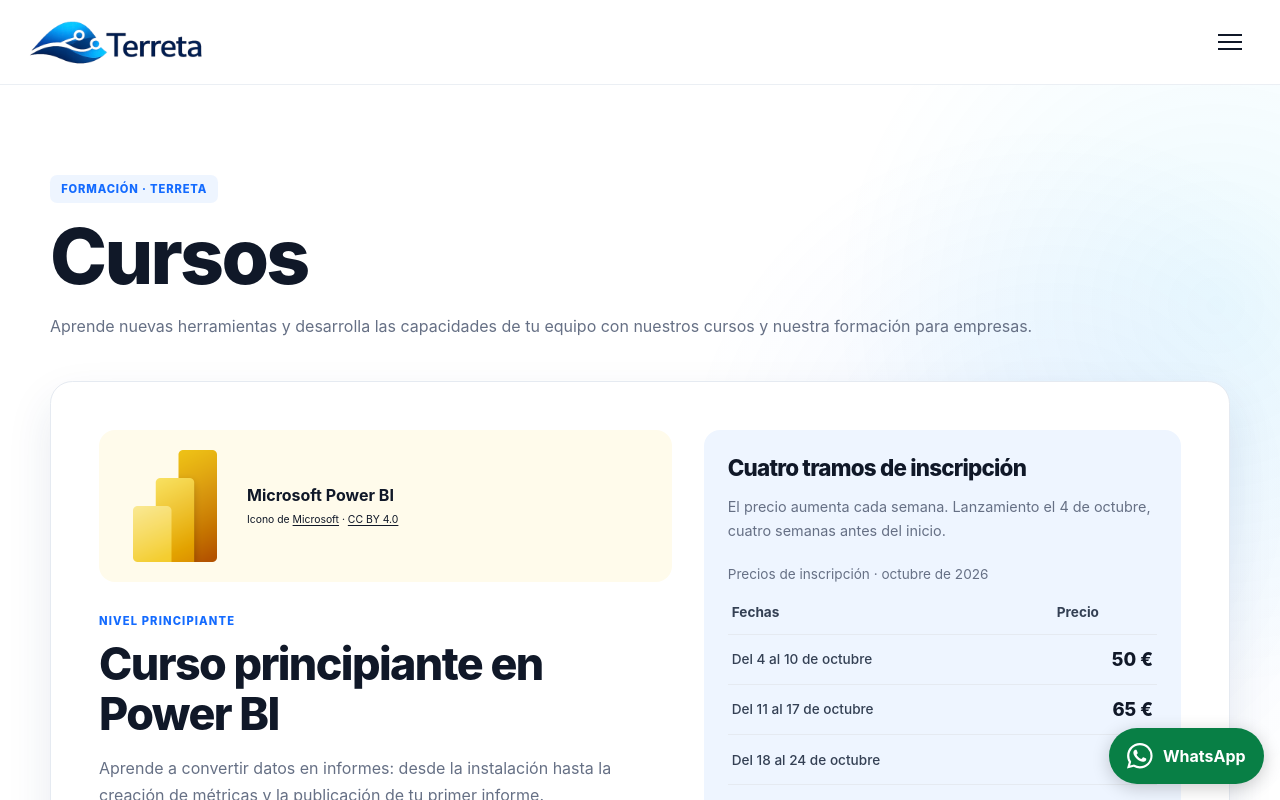
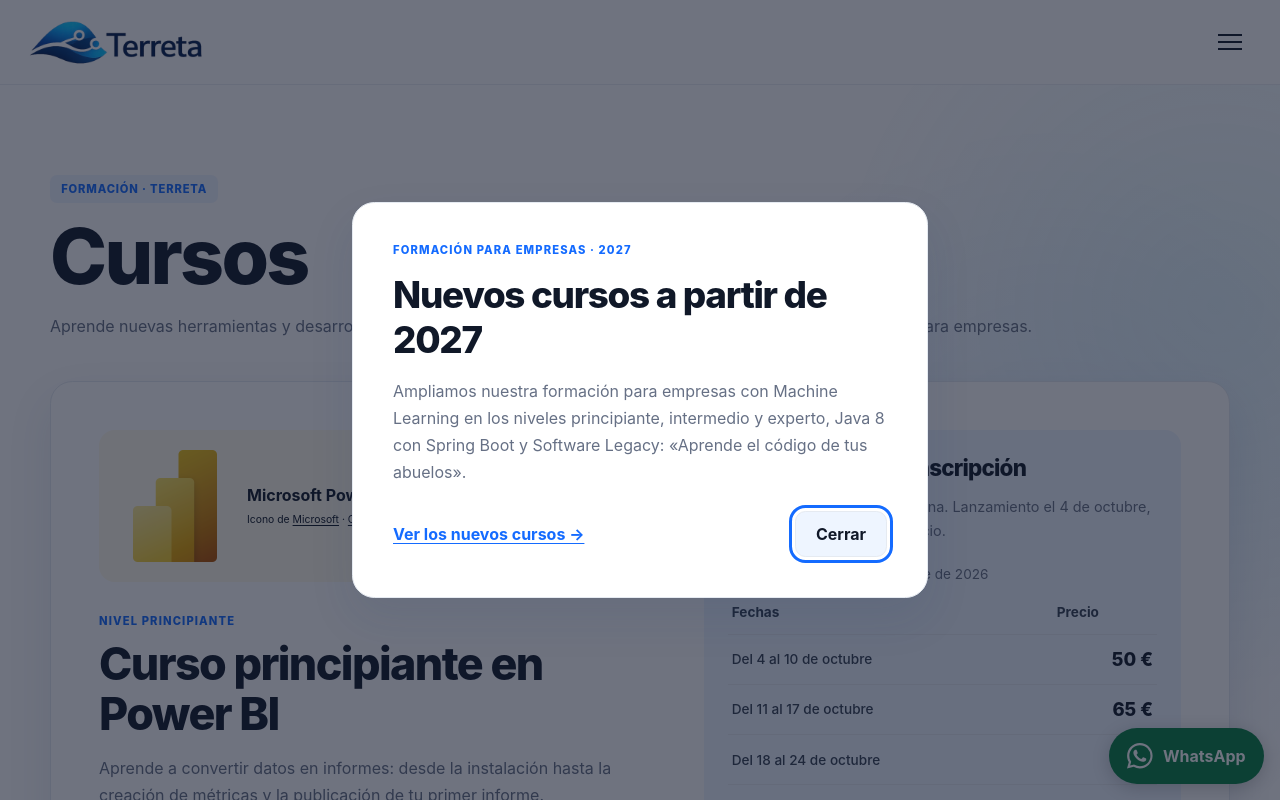
Before and after one commit to AntonioPardoRuiz/terretaLanding, an Angular app: page /cursos in a window 1280 px wide. Shown: the top 800 px of the page. Built offline with nearby package versions, Linux system fonts and the light colour scheme.

Commit message:
Add nuevos cursos y modal

```diff
--- a/src/app/pages/courses/courses.html
+++ b/src/app/pages/courses/courses.html
@@ -1,4 +1,28 @@
 <main>
+  <dialog
+    #courseAnnouncement
+    class="course-announcement"
+    aria-labelledby="announcement-title"
+    aria-describedby="announcement-description"
+  >
+    <span class="section-label">Formación para empresas · 2027</span>
+    <h2 id="announcement-title">Nuevos cursos a partir de 2027</h2>
+    <p id="announcement-description">
+      Ampliamos nuestra formación para empresas con Machine Learning en los niveles principiante,
+      intermedio y experto, Java 8 con Spring Boot y Software Legacy: «Aprende el código de tus
+      abuelos».
+    </p>
+    <div class="announcement-actions">
+      <a
+        class="course-link"
+        routerLink="/cursos"
+        fragment="formacion-empresas"
+        (click)="closeAnnouncement()"
+        >Ver los nuevos cursos →</a
+      >
+      <button type="button" autofocus (click)="closeAnnouncement()">Cerrar</button>
+    </div>
+  </dialog>
   <section class="contact-hero" aria-labelledby="courses-title">
     <app-container>
       <span class="eyebrow">Formación · Terreta</span>
@@ -121,8 +145,8 @@
       <span class="section-label">Formación para empresas</span>
       <h2 id="company-training-title">Cursos para tu equipo</h2>
       <p class="intro">
-        Formación práctica adaptada al nivel y a los objetivos de tu empresa. Consúltanos para
-        concretar el contenido, la duración y las fechas.
+        Nuevos cursos disponibles a partir de 2027. Formación práctica adaptada al nivel y a los
+        objetivos de tu empresa. Consúltanos para concretar el contenido, la duración y las fechas.
       </p>
       <div class="company-courses">
         @for (course of companyCourses; track course.id) {
--- a/src/app/pages/courses/courses.scss
+++ b/src/app/pages/courses/courses.scss
@@ -1,3 +1,48 @@
+.course-announcement {
+  width: min(36rem, calc(100% - 2rem));
+  max-height: calc(100dvh - 2rem);
+  box-sizing: border-box;
+  padding: clamp(1.5rem, 4vw, 2.5rem);
+  border: 1px solid var(--color-border);
+  border-radius: 1.4rem;
+  background: white;
+  color: var(--color-text);
+  box-shadow: var(--shadow-card);
+}
+.course-announcement::backdrop {
+  background: rgb(15 23 42 / 60%);
+}
+.course-announcement h2 {
+  margin: 1rem 0;
+  font-size: clamp(1.7rem, 4vw, 2.3rem);
+  line-height: 1.2;
+}
+.course-announcement p {
+  color: var(--color-text-muted);
+  line-height: 1.7;
+}
+.announcement-actions {
+  display: flex;
+  flex-wrap: wrap;
+  align-items: center;
+  gap: 1rem;
+  justify-content: space-between;
+  margin-top: 1.5rem;
+}
+.announcement-actions button {
+  padding: 0.75rem 1.25rem;
+  border: 1px solid var(--color-border);
+  border-radius: 0.65rem;
+  background: var(--color-primary-soft);
+  color: var(--color-heading);
+  font: inherit;
+  font-weight: 700;
+  cursor: pointer;
+}
+.announcement-actions :focus-visible {
+  outline: 3px solid var(--color-primary);
+  outline-offset: 3px;
+}
 .intro {
   color: var(--color-text-muted);
   line-height: 1.7;
--- a/src/app/pages/courses/courses.ts
+++ b/src/app/pages/courses/courses.ts
@@ -1,4 +1,12 @@
-import { ChangeDetectionStrategy, Component, ElementRef, inject, signal } from '@angular/core';
+import {
+  afterNextRender,
+  ChangeDetectionStrategy,
+  Component,
+  ElementRef,
+  inject,
+  signal,
+  viewChild,
+} from '@angular/core';
 import { HttpErrorResponse } from '@angular/common/http';
 import { FormControl, FormGroup, ReactiveFormsModule, Validators } from '@angular/forms';
 import { RouterLink } from '@angular/router';
@@ -14,6 +22,21 @@
   changeDetection: ChangeDetectionStrategy.OnPush,
 })
 export class CoursesComponent {
+  private readonly announcement = viewChild<ElementRef<HTMLDialogElement>>('courseAnnouncement');
+
+  constructor() {
+    afterNextRender(() => {
+      const dialog = this.announcement()?.nativeElement;
+      if (dialog && typeof dialog.showModal === 'function' && !dialog.open) {
+        dialog.showModal();
+      }
+    });
+  }
+
+  closeAnnouncement() {
+    this.announcement()?.nativeElement.close();
+  }
+
   readonly companyCourses = [
     {
       id: 'machine-learning',
```
